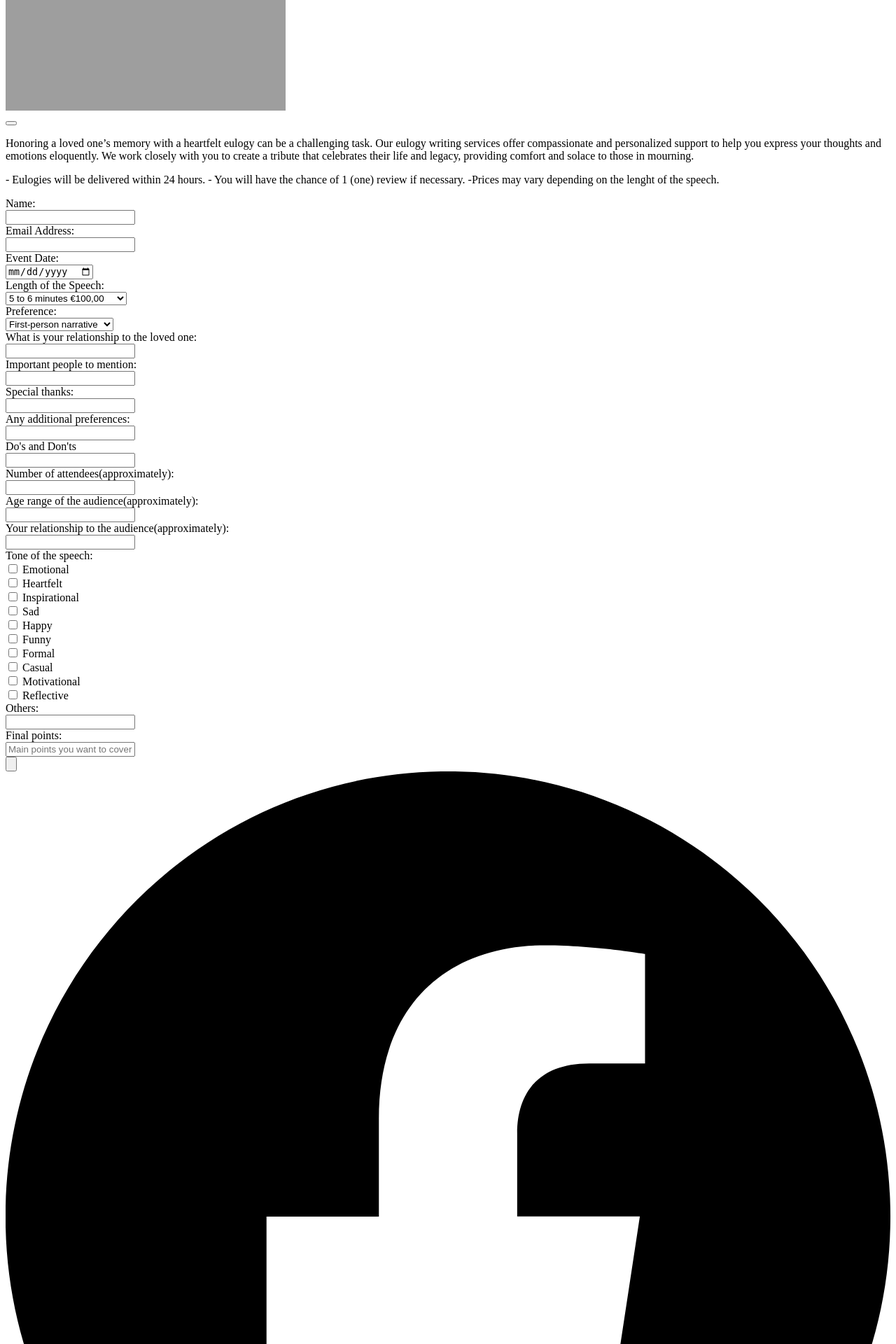
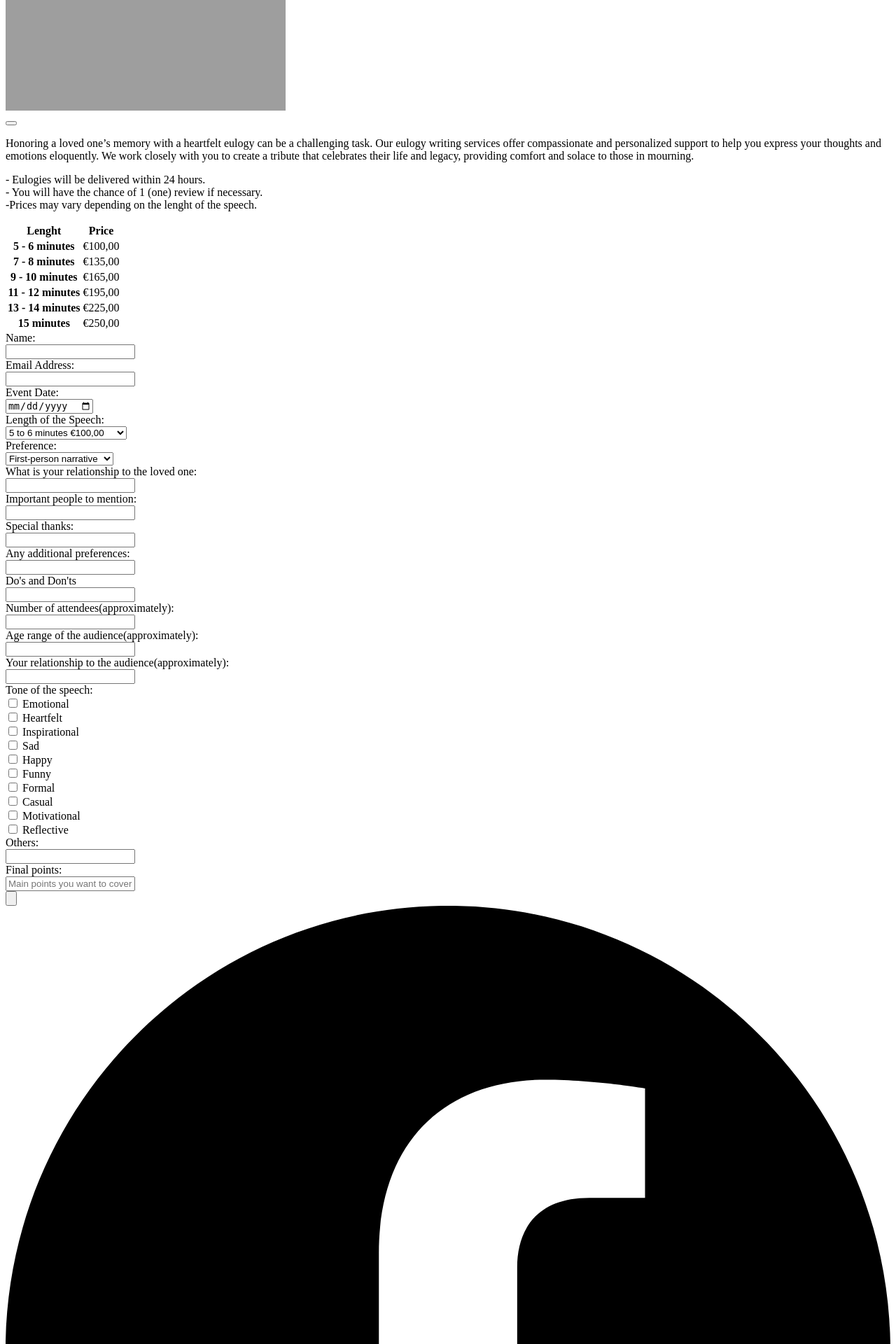
Before and after one commit to MariaPadilha32/smartspeaksolutionsp5, a Django app: template products/templates/eulogy.html in a window 1280 px wide. Shown: the part 787-2707 px from the top of the page at 70% size. Run offline with Django 4.2, Linux system fonts and the light colour scheme; the template is opened without the code that fills it, so the values that code supplies are empty; some libraries are stand-ins or nearby versions; grey boxes are pictures that could not be loaded.

Commit message:
Add Form to Eulogies

```diff
--- a/products/templates/eulogy.html
+++ b/products/templates/eulogy.html
@@ -26,12 +26,48 @@
             tribute that celebrates their life and legacy, providing comfort and solace to those in mourning.
         </p>
         <p class="value-detail-description">- Eulogies will be delivered within 24 hours.
+            <br>
             - You will have the chance of 1 (one) review if necessary.
+            <br>
             -Prices may vary depending on the lenght of the speech.
+            <br>
         </p>
+        <div class="pricetable">
+            <table class="table table-hover">
+                <thead>
+                  <tr>
+                    <th scope="col">Lenght</th>
+                    <th scope="col">Price</th>
+                  </tr>
+                </thead>
+                <tbody>
+                  <tr>
+                    <th scope="row">5 - 6 minutes</th>
+                    <td>€100,00</td>
+                  </tr>
+                  <tr>
+                    <th scope="row">7 - 8 minutes</th>
+                    <td>€135,00</td>
+                  </tr>
+                  <tr>
+                    <th scope="row">9 - 10 minutes</th>
+                    <td>€165,00</td>
+                  </tr>
+                    <th scope="row">11 - 12 minutes</th>
+                    <td>€195,00</td>
+                  </tr>
+                    <th scope="row">13 - 14 minutes</th>
+                    <td>€225,00</td>
+                  </tr>
+                    <th scope="row">15 minutes</th>
+                    <td>€250,00</td>
+                  </tr>
+                </tbody>
+              </table>
+        </div>
     </div>
     <div class="form-description">
-        <form action="{% url 'eulogy' %}" method="post" class="frm-buy">
+        <form action="{% url 'eulogy' %}" method="post" class="form-buy">
             {% csrf_token %}
             <input type="hidden" name="page" value="eulogy">
             <div class="ln-form-description">
@@ -63,7 +99,7 @@
                     <label for="speech_length" class="lb-form-buy">Length of the Speech:</label>
                 </div>
                 <div class="field-input-form-buy">
-                    <select name="speech_length" id="speech_length" class="input-form-buy">
+                    <select name="speech_length" id="speech_length" class="option-form-buy">
                         <option value="optionone">5 to 6 minutes €100,00</option>
                         <option value="optiontwo">7 to 8 minutes €135,00</option>
                         <option value="optionthree">9 to 10 minutes €165,00</option>
@@ -75,7 +111,7 @@
             </div>
             <div class="ln-form-description">
                 <div class="field-description-form-buy">
-                    <label for="preference_narrative" class="lb-form-buy">Preference:</label>
+                    <label for="preference_narrative" class="option-form-buy">Preference:</label>
                 </div>
                 <div class="field-input-form-buy">
                     <select name="preference_narrative" id="preference_narrative" class="input-form-buy">
@@ -152,7 +188,7 @@
                 <div class="field-description-form-buy">
                     <label class="lb-form-buy">Tone of the speech:</label>
                 </div>
-                <div class="field-input-form-buy">
+                <div class="checkbox-form-buy">
                     <input type="checkbox" name="tone_emotional" value="emotional" id="tone_emotional">
                     <label for="tone_emotional">Emotional</label><br>
 
```
Also changed, not shown: products/models.py (+34 -0 lines), static/css/base.css (+22 -10 lines), products/migrations/0002_eulogy.py (added).
